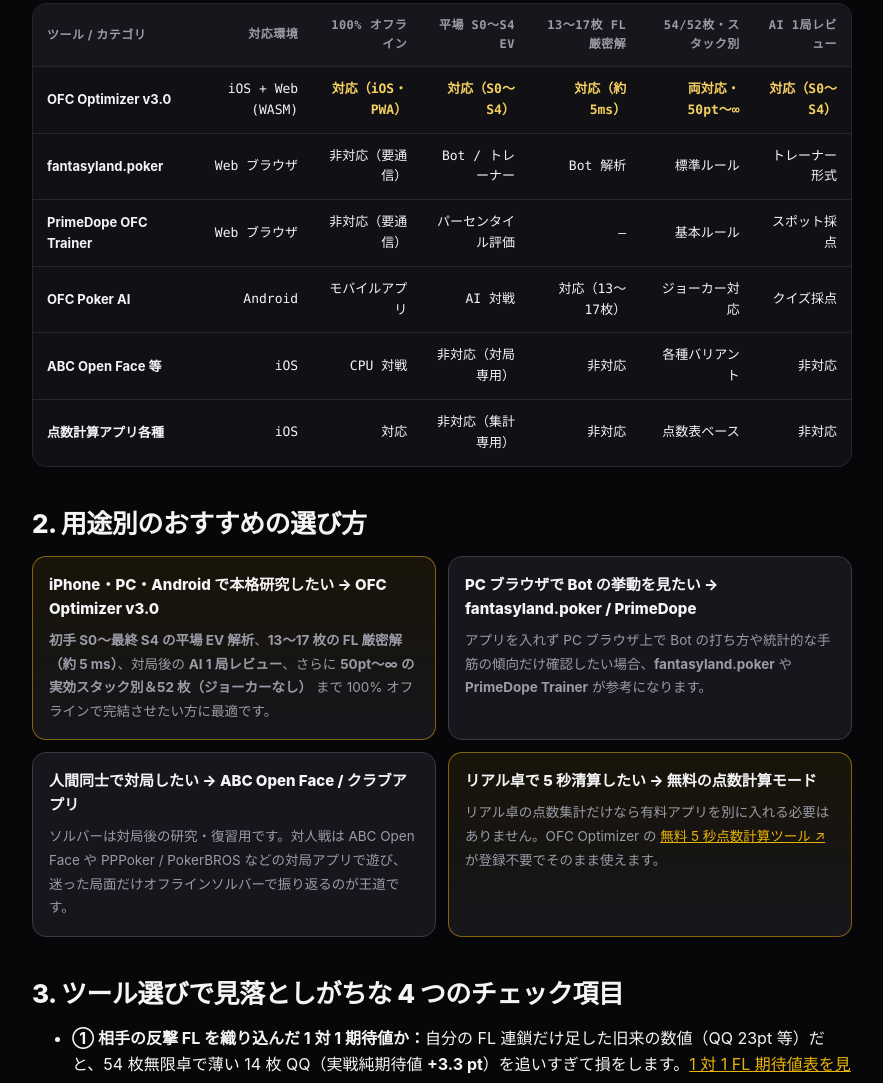
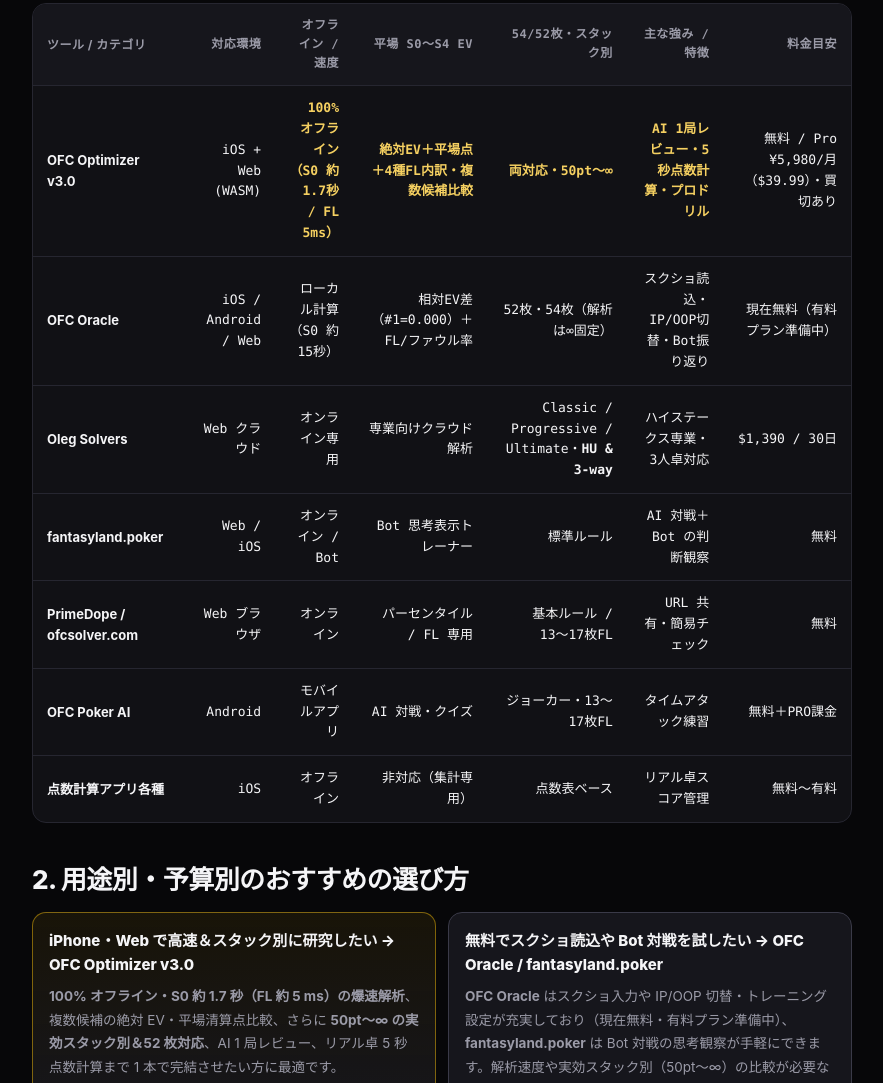
Before and after one commit to andenknt31113/andenknt31113.github.io, a plain HTML site: page ofc-solver-comparison/index.html in a window 1280 px wide. Shown: the part 576-1659 px from the top of the page, without its empty margins (198-1081 px from the left). Drawn offline with Linux system fonts and the light colour scheme.

Commit message:
content(comparison): add 2026 OFC Oracle & Oleg Solvers benchmark & pricing tiers (JA/EN + llms.txt)

```diff
--- a/ofc-solver-comparison/index.html
+++ b/ofc-solver-comparison/index.html
@@ -41,7 +41,7 @@
         "headline": "OFC パイナップル（チャイポ）ソルバー＆計算アプリ徹底比較（2026年版）",
         "description": "OFC パイナップル（オープンフェイスチャイニーズポーカー）のソルバー・FL 計算機・トレーニングアプリを用途別に公平比較したガイド。",
         "datePublished": "2026-11-27",
-        "dateModified": "2026-11-27",
+        "dateModified": "2026-11-28",
         "inLanguage": "ja",
         "author": { "@type": "Organization", "name": "OFC Optimizer" },
         "publisher": { "@type": "Organization", "name": "OFC Optimizer" },
@@ -76,6 +76,14 @@
             "acceptedAnswer": {
               "@type": "Answer",
               "text": "従来の計算の多くはスタック無限・54 枚前提ですが、1 対 1 の実戦均衡では 50pt 卓で 17 枚 Trips FL が 80.9pt から 33.1pt（-59%）へ、52 枚卓でも 45.9pt（-43%）へ大きく下がります。卓条件を変えると初手 66 局面のうち 71.2% で最善手が入れ替わります。"
+            }
+          },
+          {
+            "@type": "Question",
+            "name": "OFC パイナップル用ソルバーの料金相場はどのくらいですか？",
+            "acceptedAnswer": {
+              "@type": "Answer",
+              "text": "無料の FL 計算機・トレーナー（OFC Oracle や fantasyland.poker 等）から、個人ガチ勢向けの OFC Optimizer Pro（月額 ¥5,980 / $39.99、買い切りあり）、さらに 3-way にも対応するクラウド型の専業プロ向け Oleg Solvers（30 日 $1,390）まで幅広く分かれています。"
             }
           }
         ]
@@ -139,95 +147,104 @@
         </p>
 
         <div class="data-table-wrap">
-          <table class="data-table" style="min-width:680px;font-size:13px;">
+          <table class="data-table" style="min-width:780px;font-size:13px;">
             <thead>
               <tr>
                 <th>ツール / カテゴリ</th>
                 <th>対応環境</th>
-                <th>100% オフライン</th>
+                <th>オフライン / 速度</th>
                 <th>平場 S0〜S4 EV</th>
-                <th>13〜17枚 FL 厳密解</th>
                 <th>54/52枚・スタック別</th>
-                <th>AI 1局レビュー</th>
+                <th>主な強み / 特徴</th>
+                <th>料金目安</th>
               </tr>
             </thead>
             <tbody>
               <tr>
                 <td><strong>OFC Optimizer v3.0</strong></td>
                 <td>iOS + Web (WASM)</td>
-                <td class="hi">対応（iOS・PWA）</td>
-                <td class="hi">対応（S0〜S4）</td>
-                <td class="hi">対応（約 5ms）</td>
-                <td class="hi">両対応・50pt〜∞</td>
-                <td class="hi">対応（S0〜S4）</td>
+                <td class="hi">100% オフライン<br>（S0 約1.7秒 / FL 5ms）</td>
+                <td class="hi">絶対EV＋平場点＋4種FL内訳・複数候補比較</td>
+                <td class="hi">両対応・<strong>50pt〜∞</strong></td>
+                <td class="hi">AI 1局レビュー・5秒点数計算・プロドリル</td>
+                <td>無料 / Pro ¥5,980/月（$39.99）・買切あり</td>
+              </tr>
+              <tr>
+                <td><strong>OFC Oracle</strong></td>
+                <td>iOS / Android / Web</td>
+                <td>ローカル計算<br>（S0 約15秒）</td>
+                <td>相対EV差（#1=0.000）＋FL/ファウル率</td>
+                <td>52枚・54枚（解析は∞固定）</td>
+                <td>スクショ読込・IP/OOP切替・Bot振り返り</td>
+                <td>現在無料（有料プラン準備中）</td>
+              </tr>
+              <tr>
+                <td><strong>Oleg Solvers</strong></td>
+                <td>Web クラウド</td>
+                <td>オンライン専用</td>
+                <td>専業向けクラウド解析</td>
+                <td>Classic / Progressive / Ultimate・<strong>HU &amp; 3-way</strong></td>
+                <td>ハイステークス専業・3人卓対応</td>
+                <td>$1,390 / 30日</td>
               </tr>
               <tr>
                 <td><strong>fantasyland.poker</strong></td>
-                <td>Web ブラウザ</td>
-                <td>非対応（要通信）</td>
-                <td>Bot / トレーナー</td>
-                <td>Bot 解析</td>
+                <td>Web / iOS</td>
+                <td>オンライン / Bot</td>
+                <td>Bot 思考表示トレーナー</td>
                 <td>標準ルール</td>
-                <td>トレーナー形式</td>
+                <td>AI 対戦＋Bot の判断観察</td>
+                <td>無料</td>
               </tr>
               <tr>
-                <td><strong>PrimeDope OFC Trainer</strong></td>
+                <td><strong>PrimeDope / ofcsolver.com</strong></td>
                 <td>Web ブラウザ</td>
-                <td>非対応（要通信）</td>
-                <td>パーセンタイル評価</td>
-                <td>—</td>
-                <td>基本ルール</td>
-                <td>スポット採点</td>
+                <td>オンライン</td>
+                <td>パーセンタイル / FL 専用</td>
+                <td>基本ルール / 13〜17枚FL</td>
+                <td>URL 共有・簡易チェック</td>
+                <td>無料</td>
               </tr>
               <tr>
                 <td><strong>OFC Poker AI</strong></td>
                 <td>Android</td>
                 <td>モバイルアプリ</td>
-                <td>AI 対戦</td>
-                <td>対応（13〜17枚）</td>
-                <td>ジョーカー対応</td>
-                <td>クイズ採点</td>
-              </tr>
-              <tr>
-                <td><strong>ABC Open Face 等</strong></td>
-                <td>iOS</td>
-                <td>CPU 対戦</td>
-                <td>非対応（対局専用）</td>
-                <td>非対応</td>
-                <td>各種バリアント</td>
-                <td>非対応</td>
+                <td>AI 対戦・クイズ</td>
+                <td>ジョーカー・13〜17枚FL</td>
+                <td>タイムアタック練習</td>
+                <td>無料＋PRO課金</td>
               </tr>
               <tr>
                 <td><strong>点数計算アプリ各種</strong></td>
                 <td>iOS</td>
-                <td>対応</td>
+                <td>オフライン</td>
                 <td>非対応（集計専用）</td>
-                <td>非対応</td>
                 <td>点数表ベース</td>
-                <td>非対応</td>
+                <td>リアル卓スコア管理</td>
+                <td>無料〜有料</td>
               </tr>
             </tbody>
           </table>
         </div>
 
-        <h2>2. 用途別のおすすめの選び方</h2>
+        <h2>2. 用途別・予算別のおすすめの選び方</h2>
         <div class="flip-grid">
           <div class="flip-card gold">
-            <h3>iPhone・PC・Android で本格研究したい → OFC Optimizer v3.0</h3>
+            <h3>iPhone・Web で高速＆スタック別に研究したい → OFC Optimizer v3.0</h3>
             <p>
-              <strong>初手 S0〜最終 S4 の平場 EV 解析</strong>、<strong>13〜17 枚の FL 厳密解（約 5 ms）</strong>、対局後の <strong>AI 1 局レビュー</strong>、さらに <strong>50pt〜∞ の実効スタック別＆52 枚（ジョーカーなし）</strong> まで 100% オフラインで完結させたい方に最適です。
+              <strong>100% オフライン・S0 約 1.7 秒（FL 約 5 ms）の爆速解析</strong>、複数候補の絶対 EV・平場清算点比較、さらに <strong>50pt〜∞ の実効スタック別＆52 枚対応</strong>、AI 1 局レビュー、リアル卓 5 秒点数計算まで 1 本で完結させたい方に最適です。
             </p>
           </div>
           <div class="flip-card">
-            <h3>PC ブラウザで Bot の挙動を見たい → fantasyland.poker / PrimeDope</h3>
+            <h3>無料でスクショ読込や Bot 対戦を試したい → OFC Oracle / fantasyland.poker</h3>
             <p>
-              アプリを入れず PC ブラウザ上で Bot の打ち方や統計的な手筋の傾向だけ確認したい場合、<strong>fantasyland.poker</strong> や <strong>PrimeDope Trainer</strong> が参考になります。
+              <strong>OFC Oracle</strong> はスクショ入力や IP/OOP 切替・トレーニング設定が充実しており（現在無料・有料プラン準備中）、<strong>fantasyland.poker</strong> は Bot 対戦の思考観察が手軽にできます。解析速度や実効スタック別（50pt〜∞）の比較が必要な場面では OFC Optimizer と併用するのも有効です。
             </p>
           </div>
           <div class="flip-card">
-            <h3>人間同士で対局したい → ABC Open Face / クラブアプリ</h3>
+            <h3>3 人卓（3-way）のハイステークス専業研究 → Oleg Solvers</h3>
             <p>
-              ソルバーは対局後の研究・復習用です。対人戦は ABC Open Face や PPPoker / PokerBROS などの対局アプリで遊び、迷った局面だけオフラインソルバーで振り返るのが王道です。
+              3 人卓（3-way）を含むクラウド型プロ仕様の解析が必要で、高額レートで投資回収できる専業プレイヤー向けには <strong>Oleg Solvers（30 日 $1,390）</strong> という選択肢があります。HU 中心の個人研究であれば、月額 $39.99（¥5,980）で完全オフライン動作する OFC Optimizer Pro が圧倒的にコスパに優れます。
             </p>
           </div>
           <div class="flip-card gold">
```
Also changed, not shown: en/index.html (+1 -1 lines), en/ofc-solver-comparison/index.html (+65 -48 lines), index.html (+1 -1 lines), llms.txt.
